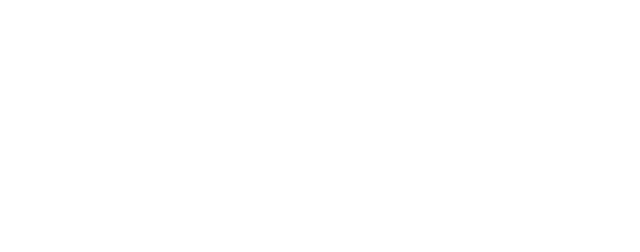
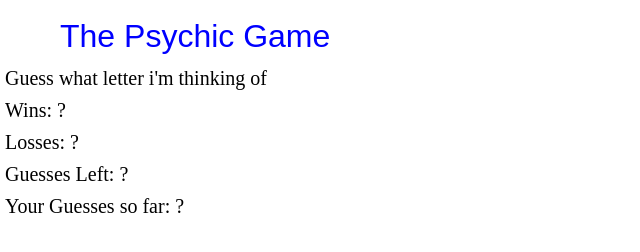
Before and after one commit to Leostino/Psychic-Game, a plain HTML site: page index.html in a window 1280 px wide. Shown: the whole page, without its empty margins (0-640 px from the left). Drawn offline with Linux system fonts and the light colour scheme.

Commit message:
simple index

```diff
--- a/assets/css/style.css
+++ b/assets/css/style.css
@@ -0,0 +1,15 @@
+h1 {
+    color: blue;
+}
+
+#gameTitle {
+    font-family: Arial, Helvetica, sans-serif;
+    font-size: 32px;
+    margin:20px 10px 10px 60px;
+}
+
+.para {
+   font-size: 20px;
+   margin-left:5px;
+   line-height: 1.6
+}
--- a/index.html
+++ b/index.html
@@ -3,11 +3,20 @@
     <head>
         <meta charset="UTF-8">
         <title>Psychic-Game</title>
+        <link rel="stylesheet" href="assets/css/style.css">
+        <link rel="stylesheet" href="assets/css/reset.css">
     </head>
     <body>
         <header>
           <script src="assets/javascript/game.js"></script>
         </header>
+        <h1 id="gameTitle">The Psychic Game</h1>
+        <p class="para">Guess what letter i'm thinking of</p>
+        <p class="para">Wins: <span>?</span></p>
+        <p class="para">Losses: <span>?</span></p>
+        <p class="para">Guesses Left: <span>?</span></p>
+        <p class="para">Your Guesses so far: <span>?</span></p>
+
 
 
     </body>
```
Also changed, not shown: assets/images/1-Psychic.jpg (added), assets/images/2-WordGuess.jpg (added).
